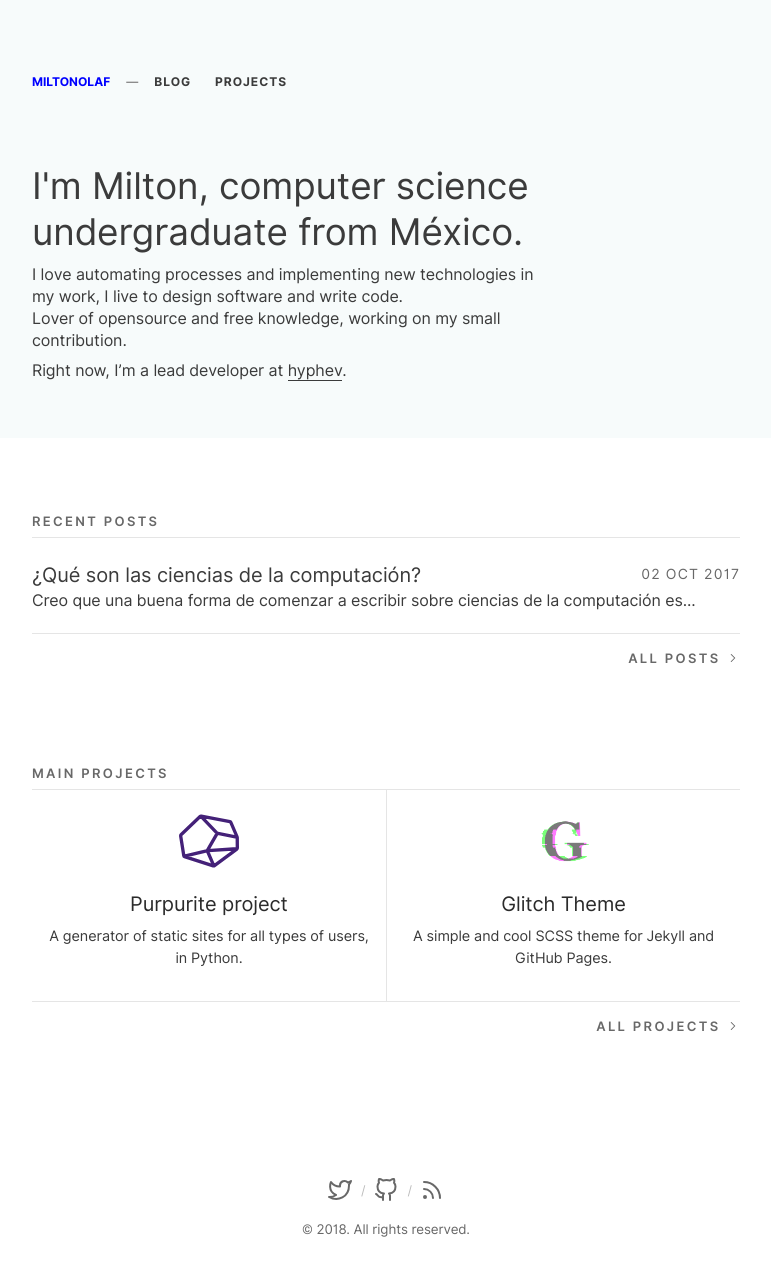
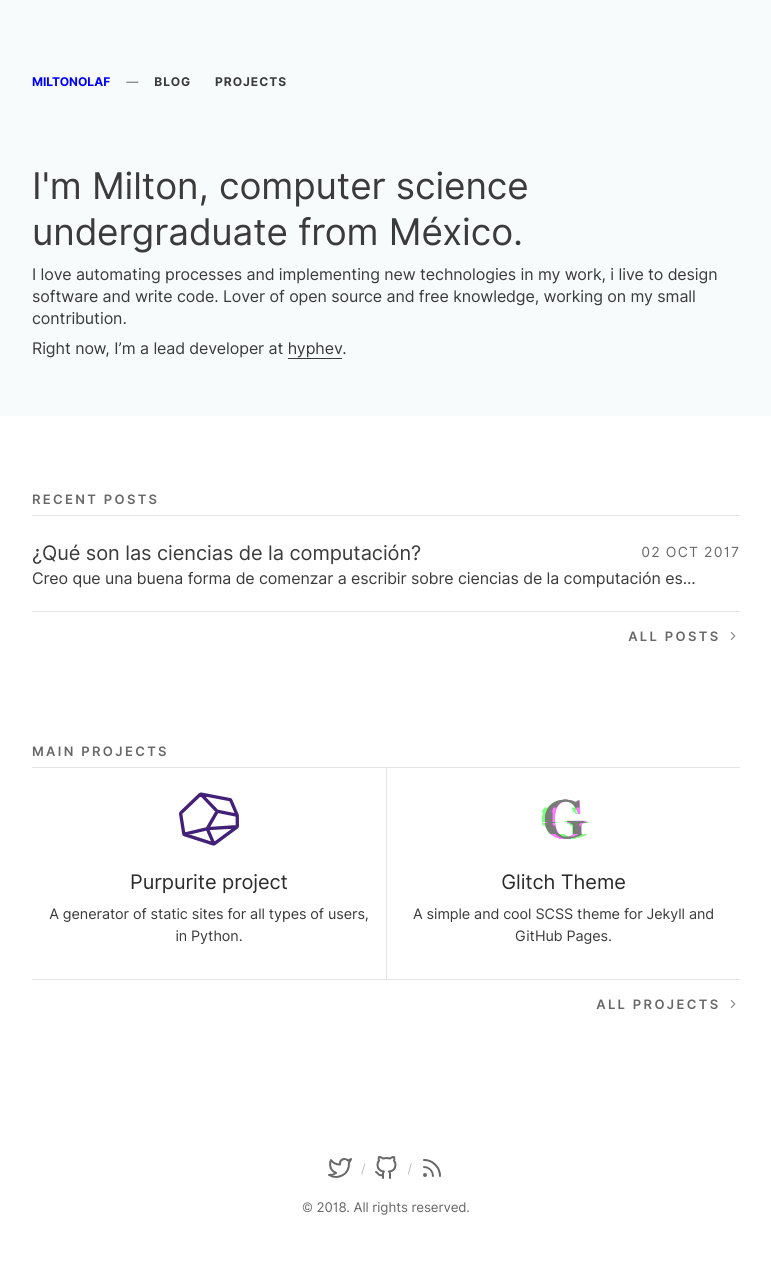
Before and after one commit to MiltonOlaf/miltonolaf.github.io, a Jekyll site: the page built from index.html, in a window 1280 px wide. Shown: the whole page, without its empty margins (254-1025 px from the left). Built offline with Jekyll 4.4.1, drawn with Linux system fonts in a browser that asks for light colours; the list of posts is cut into pages by our own code; after the commit the page ends 1266 px from its top, so only the background shows below that.

Commit message:
del width text

```diff
--- a/_sass/glitch/_hero.scss
+++ b/_sass/glitch/_hero.scss
@@ -7,13 +7,11 @@
     padding-top: 1rem;
   }
   h1{
-    max-width: 34rem;
     color: $gray-4;
     margin-top: 0;
     font-size: 2.3rem;
   }
   p{
-    max-width: 32rem;
     margin-bottom: .5rem;
   }
 }
--- a/index.html
+++ b/index.html
@@ -6,8 +6,7 @@ title: Home
   <div class="container">
     <h1>I'm Milton, computer science undergraduate from México.</h1>
     <p>
-      I love automating processes and implementing new technologies in my work, I live to design software and write code.<br>
-      Lover of opensource and free knowledge, working on my small contribution.
+      I love automating processes and implementing new technologies in my work, i live to design software and write code. Lover of open source and free knowledge, working on my small contribution.
     </p>
     <p>
       Right now, I’m a lead developer at <a href="//hyphev.com" target="_blank" title="A small development team">hyphev</a>.
```
